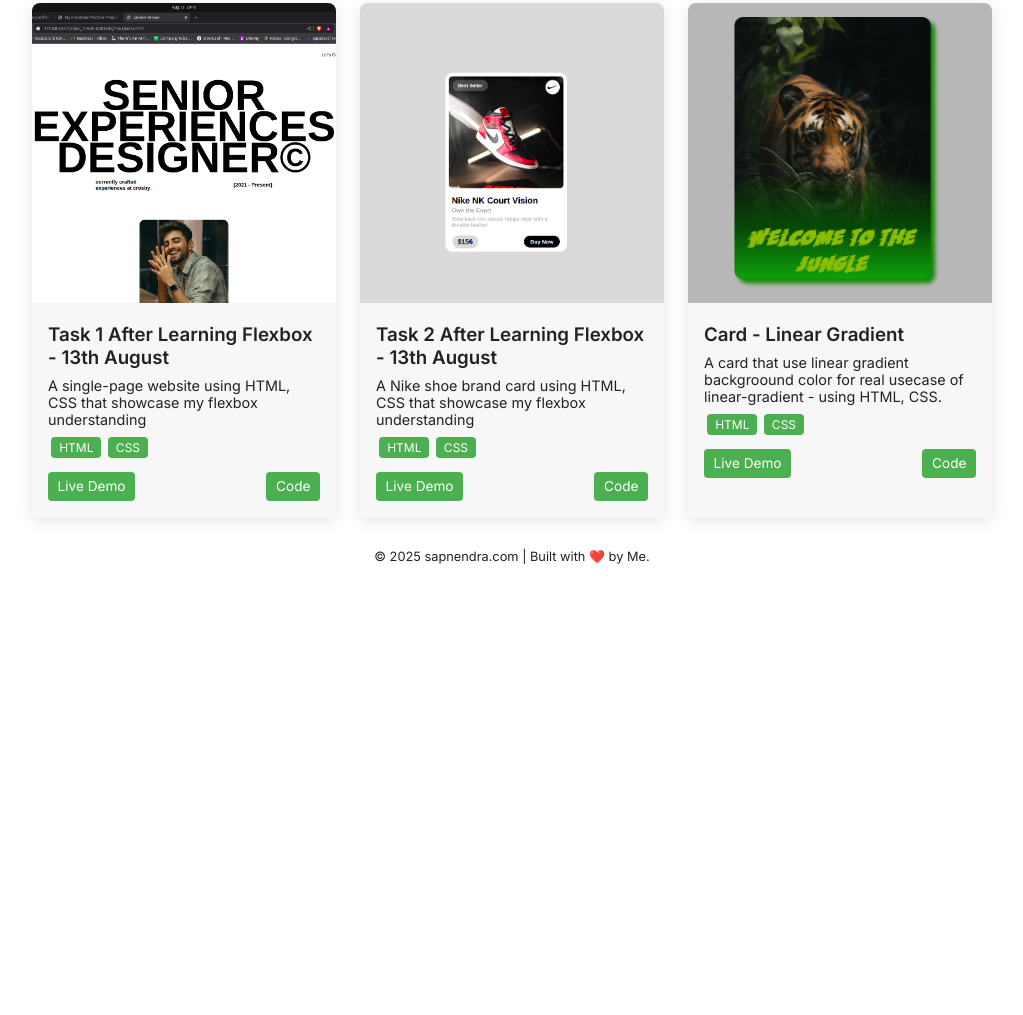
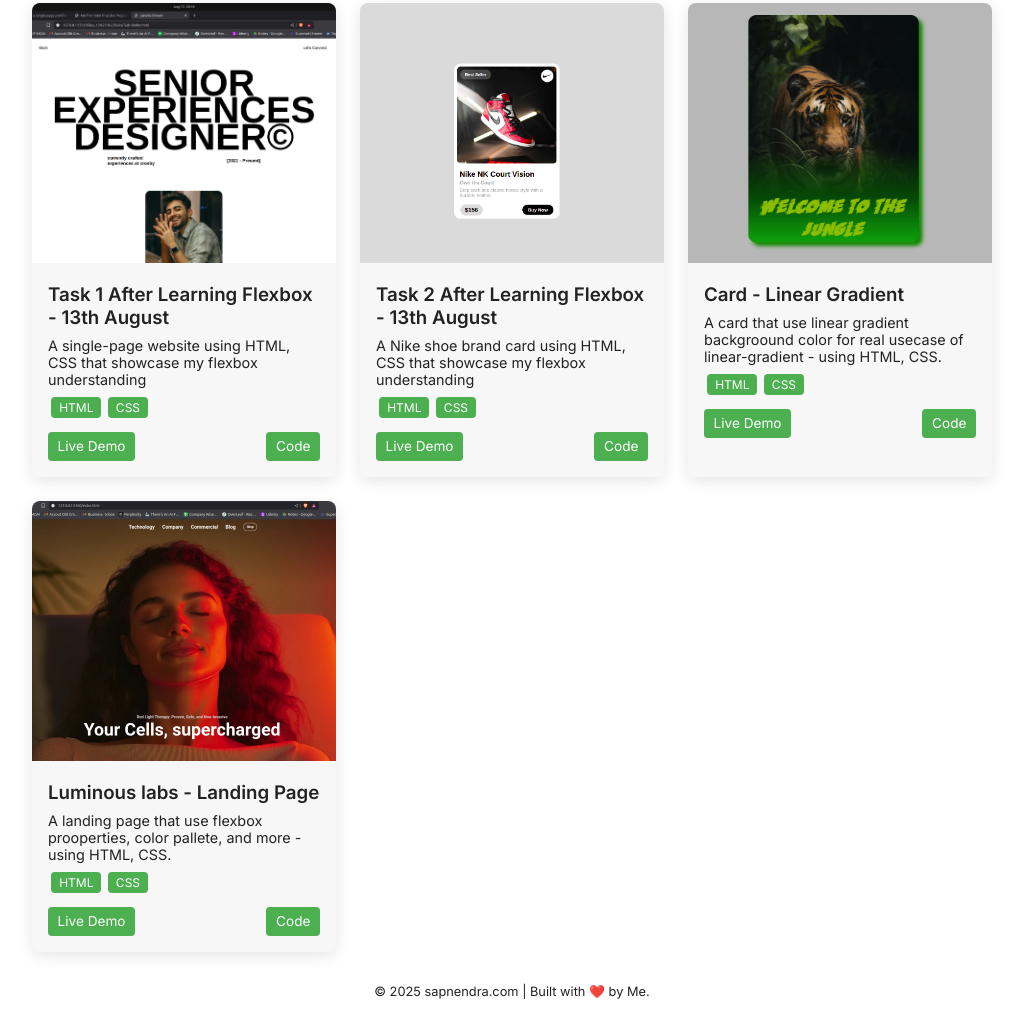
Before and after one commit to sapnendra/frontend, a plain HTML site: page index.html in a window 1280 px wide. Shown: the part 206-1221 px from the top of the page, without its empty margins (128-1151 px from the left). Before the commit the page ends 800 px from the top, so only its background shows below. Drawn offline with Linux system fonts and the light colour scheme.

Commit message:
add project 4

```diff
--- a/projects.json
+++ b/projects.json
@@ -22,5 +22,13 @@
     "image": "images/project3.png",
     "demoLink": "#",
     "codeLink": "#"
+  },
+  {
+    "title": "Luminous labs - Landing Page",
+    "description": "A landing page that use flexbox prooperties, color pallete, and more - using HTML, CSS.",
+    "techStack": ["HTML", "CSS"],
+    "image": "images/project4.png",
+    "demoLink": "https://sapnendra.github.io/luminouslabs/",
+    "codeLink": "https://github.com/sapnendra/luminouslabs"
   }
 ]
--- a/style.css
+++ b/style.css
@@ -93,7 +93,7 @@ header h1 {
 
 .project-card img {
     width: 100%;
-    height: 300px;
+    height: 260px;
     object-fit: cover;
 }
 
```
Also changed, not shown: images/project4.png (added).
